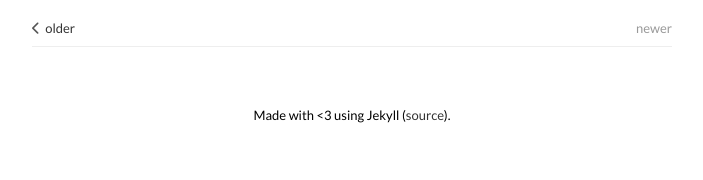
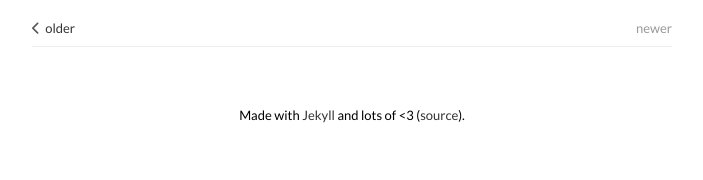
Before and after one commit to pgalatis/pgalatis.github.io, a Jekyll site: the page built from index.html, in a window 1280 px wide. Shown: the part 1793-1973 px from the top of the page, without its empty margins (288-991 px from the left). Built offline with Jekyll 4.4.1, drawn with Linux system fonts in a browser that asks for light colours; nearby versions of some CDN libraries; the list of posts is cut into pages by our own code.

Commit message:
Update default.html

```diff
--- a/_layouts/default.html
+++ b/_layouts/default.html
@@ -70,11 +70,11 @@
 
    <div class="wrapper"><!-- Start wrapper -->
     <header class="top">
-      <h1 class="title"><a href="/" class="animsition-link">Panos Galatis</a>
+      <h1 class="title"><a href="/">Panos Galatis</a>
       </h1>
       <div class="navigation">
         <nav>
-          <a href="/about" class="animsition-link">about</a>
+          <a href="/about">about</a>
           <a href="#">contact</a>
          </nav>
         </div>
@@ -85,7 +85,7 @@
     </div>
 
     <div class="footer">
-    <p>Made with &lt;3 using Jekyll (<a href="https://github.com/pgalatis/pgalatis.github.io">source</a>).</p>
+      <p>Made with <a href="https://jekyllrb.com/">Jekyll</a> and lots of &lt;3 (<a href="https://github.com/pgalatis/pgalatis.github.io">source</a>).</p>
     </div>
 
   </div><!-- End wrapper -->
```
